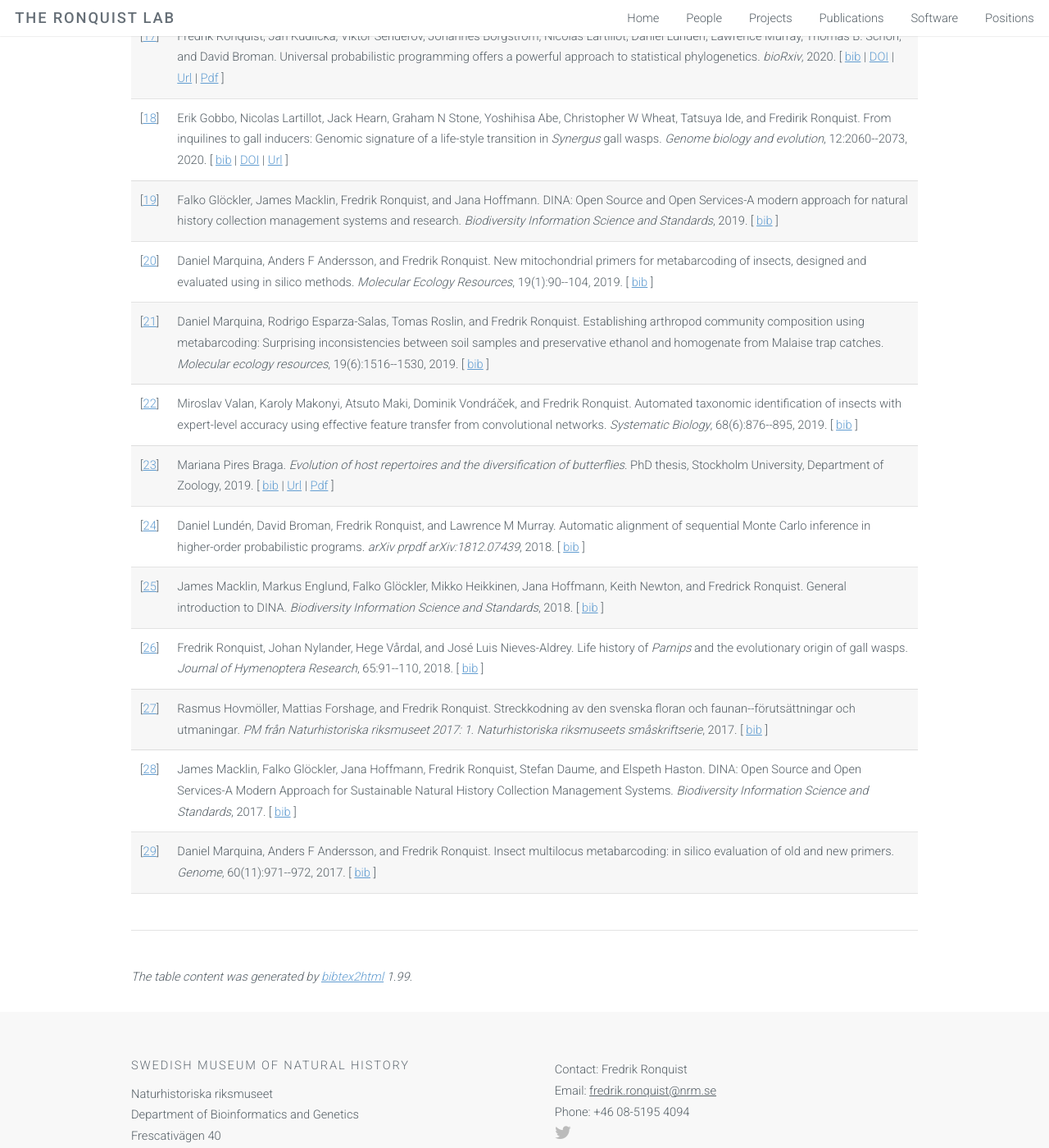
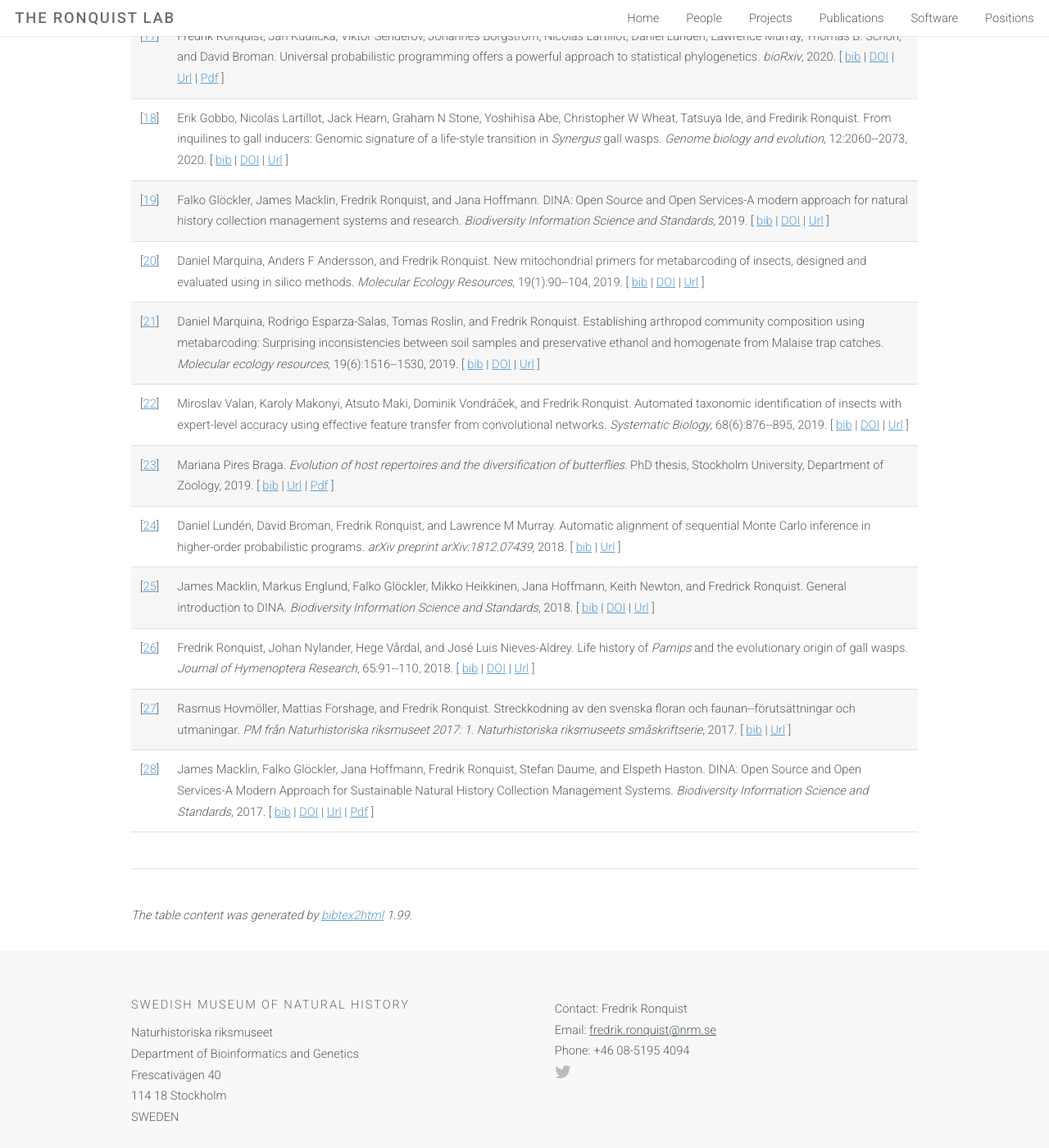
Before and after one commit to ronquistlab/ronquistlab.github.io, a Jekyll site: the page built from publications.html, in a window 1280 px wide and 1400 px high, scrolled down 1896 px. Shown: the whole window at 82% size. Built offline with Jekyll 4.4.1, drawn with Linux system fonts in a browser that asks for light colours.

Commit message:
Updated publications

```diff
--- a/publications.html
+++ b/publications.html
@@ -211,7 +211,9 @@ Fredrik Ronquist, Mattias Forshage, Sibylle H&auml;ggqvist, Dave Karlsson,
  Completing linnaeus's inventory of the swedish insect fauna: only
   5,000 species left?
  <em>PLOS ONE</em>, 15(3):e0228561, 2020.
-[&nbsp;<a href="pub_bib.html#ronquist2020completing">bib</a>&nbsp;]
+[&nbsp;<a href="pub_bib.html#ronquist2020completing">bib</a>&nbsp;|
+<a href="http://dx.doi.org/10.1371/journal.pone.0228561">DOI</a>&nbsp;|
+<a href="https://journals.plos.org/plosone/article?id=10.1371/journal.pone.0228561">Url</a>&nbsp;]
 
 </td>
 </tr>
@@ -227,7 +229,8 @@ Jan Kudlicka, Lawrence&nbsp;M Murray, Fredrik Ronquist, and Thomas&nbsp;B Sch&ou
   an alive particle filter with delayed sampling.
  In <em>Uncertainty in Artificial Intelligence</em>, pages 679--689.
   PMLR, 2020.
-[&nbsp;<a href="pub_bib.html#kudlicka2020probabilistic">bib</a>&nbsp;]
+[&nbsp;<a href="pub_bib.html#kudlicka2020probabilistic">bib</a>&nbsp;|
+<a href="http://auai.org/uai2019/proceedings/papers/235.pdf">Url</a>&nbsp;]
 
 </td>
 </tr>
@@ -277,7 +280,9 @@ Dave Karlsson, Emily Hartop, Mattias Forshage, Mathias Jaschhof, and Fredrik
  The Swedish Malaise trap project: a 15 year retrospective on a
   countrywide insect inventory.
  <em>Biodiversity Data Journal</em>, 8:e47255, 2020.
-[&nbsp;<a href="pub_bib.html#karlsson2020swedish">bib</a>&nbsp;]
+[&nbsp;<a href="pub_bib.html#karlsson2020swedish">bib</a>&nbsp;|
+<a href="http://dx.doi.org/10.3897/BDJ.8.e47255">DOI</a>&nbsp;|
+<a href="https://doi.org/10.3897/BDJ.8.e47255">Url</a>&nbsp;]
 
 </td>
 </tr>
@@ -346,7 +351,9 @@ Falko Gl&ouml;ckler, James Macklin, Fredrik Ronquist, and Jana Hoffmann.
  DINA: Open Source and Open Services-A modern approach for natural
   history collection management systems and research.
  <em>Biodiversity Information Science and Standards</em>, 2019.
-[&nbsp;<a href="pub_bib.html#glockler2019dina">bib</a>&nbsp;]
+[&nbsp;<a href="pub_bib.html#glockler2019dina">bib</a>&nbsp;|
+<a href="https://doi.org/10.3897/biss.3.38059">DOI</a>&nbsp;|
+<a href="https://biss.pensoft.net/article/38059/list/9/">Url</a>&nbsp;]
 
 </td>
 </tr>
@@ -361,7 +368,9 @@ Daniel Marquina, Anders&nbsp;F Andersson, and Fredrik Ronquist.
  New mitochondrial primers for metabarcoding of insects, designed and
   evaluated using in silico methods.
  <em>Molecular Ecology Resources</em>, 19(1):90--104, 2019.
-[&nbsp;<a href="pub_bib.html#marquina2019new">bib</a>&nbsp;]
+[&nbsp;<a href="pub_bib.html#marquina2019new">bib</a>&nbsp;|
+<a href="https://doi.org/10.1111/1755-0998.12942">DOI</a>&nbsp;|
+<a href="https://doi.org/10.1111/1755-0998.12942">Url</a>&nbsp;]
 
 </td>
 </tr>
@@ -377,7 +386,9 @@ Daniel Marquina, Rodrigo Esparza-Salas, Tomas Roslin, and Fredrik Ronquist.
   Surprising inconsistencies between soil samples and preservative ethanol and
   homogenate from Malaise trap catches.
  <em>Molecular ecology resources</em>, 19(6):1516--1530, 2019.
-[&nbsp;<a href="pub_bib.html#marquina2019establishing">bib</a>&nbsp;]
+[&nbsp;<a href="pub_bib.html#marquina2019establishing">bib</a>&nbsp;|
+<a href="http://dx.doi.org/10.1111/1755-0998.13071">DOI</a>&nbsp;|
+<a href="https://doi.org/10.1111/1755-0998.13071">Url</a>&nbsp;]
 
 </td>
 </tr>
@@ -393,7 +404,9 @@ Miroslav Valan, Karoly Makonyi, Atsuto Maki, Dominik Vondr&aacute;&#x010D;ek, an
  Automated taxonomic identification of insects with expert-level
   accuracy using effective feature transfer from convolutional networks.
  <em>Systematic Biology</em>, 68(6):876--895, 2019.
-[&nbsp;<a href="pub_bib.html#valan2019automated">bib</a>&nbsp;]
+[&nbsp;<a href="pub_bib.html#valan2019automated">bib</a>&nbsp;|
+<a href="http://dx.doi.org/10.1093/sysbio/syz014">DOI</a>&nbsp;|
+<a href="https://doi.org/10.1093/sysbio/syz014">Url</a>&nbsp;]
 
 </td>
 </tr>
@@ -424,8 +437,9 @@ Mariana&nbsp;Pires Braga.
 Daniel Lund&eacute;n, David Broman, Fredrik Ronquist, and Lawrence&nbsp;M Murray.
  Automatic alignment of sequential Monte Carlo inference in
   higher-order probabilistic programs.
- <em>arXiv prpdf arXiv:1812.07439</em>, 2018.
-[&nbsp;<a href="pub_bib.html#lunden2018automatic">bib</a>&nbsp;]
+ <em>arXiv preprint arXiv:1812.07439</em>, 2018.
+[&nbsp;<a href="pub_bib.html#lunden2018automatic">bib</a>&nbsp;|
+<a href="https://arxiv.org/abs/1812.07439">Url</a>&nbsp;]
 
 </td>
 </tr>
@@ -440,7 +454,9 @@ James Macklin, Markus Englund, Falko Gl&ouml;ckler, Mikko Heikkinen, Jana
   Hoffmann, Keith Newton, and Fredrick Ronquist.
  General introduction to DINA.
  <em>Biodiversity Information Science and Standards</em>, 2018.
-[&nbsp;<a href="pub_bib.html#macklin2018general">bib</a>&nbsp;]
+[&nbsp;<a href="pub_bib.html#macklin2018general">bib</a>&nbsp;|
+<a href="https://doi.org/10.3897/biss.2.25646">DOI</a>&nbsp;|
+<a href="https://biss.pensoft.net/article/25646">Url</a>&nbsp;]
 
 </td>
 </tr>
@@ -456,7 +472,9 @@ Fredrik Ronquist, Johan Nylander, Hege V&aring;rdal, and Jos&eacute;&nbsp;Luis
  Life history of <i>Parnips</i> and the evolutionary origin of
   gall wasps.
  <em>Journal of Hymenoptera Research</em>, 65:91--110, 2018.
-[&nbsp;<a href="pub_bib.html#ronquist2018life">bib</a>&nbsp;]
+[&nbsp;<a href="pub_bib.html#ronquist2018life">bib</a>&nbsp;|
+<a href="https://doi.org/10.3897/jhr.65.24115">DOI</a>&nbsp;|
+<a href="https://jhr.pensoft.net/articles.php?id=24115">Url</a>&nbsp;]
 
 </td>
 </tr>
@@ -472,7 +490,8 @@ Rasmus Hovm&ouml;ller, Mattias Forshage, and Fredrik Ronquist.
   faunan--f&ouml;ruts&auml;ttningar och utmaningar.
  <em>PM fr&aring;n Naturhistoriska riksmuseet 2017: 1. Naturhistoriska
   riksmuseets sm&aring;skriftserie</em>, 2017.
-[&nbsp;<a href="pub_bib.html#hovmoller2017streckkodning">bib</a>&nbsp;]
+[&nbsp;<a href="pub_bib.html#hovmoller2017streckkodning">bib</a>&nbsp;|
+<a href="https://www.nrm.se/download/18.2a85cf3215e50a71056eac46/1511363009228/Streckkodningsrapport_slutversion_2017-11-21.pdf">Url</a>&nbsp;]
 
 </td>
 </tr>
@@ -488,22 +507,10 @@ James Macklin, Falko Gl&ouml;ckler, Jana Hoffmann, Fredrik Ronquist, Stefan
  DINA: Open Source and Open Services-A Modern Approach for
   Sustainable Natural History Collection Management Systems.
  <em>Biodiversity Information Science and Standards</em>, 2017.
-[&nbsp;<a href="pub_bib.html#macklin2017dina">bib</a>&nbsp;]
-
-</td>
-</tr>
-
-
-<tr valign="top">
-<td align="right" class="bibtexnumber">
-[<a name="marquina2017insect">29</a>]
-</td>
-<td class="bibtexitem">
-Daniel Marquina, Anders&nbsp;F Andersson, and Fredrik Ronquist.
- Insect multilocus metabarcoding: in silico evaluation of old and new
-  primers.
- <em>Genome</em>, 60(11):971--972, 2017.
-[&nbsp;<a href="pub_bib.html#marquina2017insect">bib</a>&nbsp;]
+[&nbsp;<a href="pub_bib.html#macklin2017dina">bib</a>&nbsp;|
+<a href="https://doi.org/10.3897/tdwgproceedings.1.20216">DOI</a>&nbsp;|
+<a href="https://biss.pensoft.net/article/20216/">Url</a>&nbsp;|
+<a href="https://biss.pensoft.net/article/20216/download/pdf/">Pdf</a>&nbsp;]
 
 </td>
 </tr>
```
Also changed, not shown: pub.bib (+23 -12 lines), pub.html (+35 -28 lines), pub_bib.html (+23 -14 lines).
